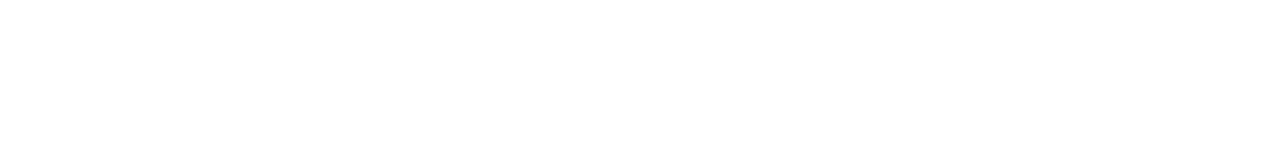
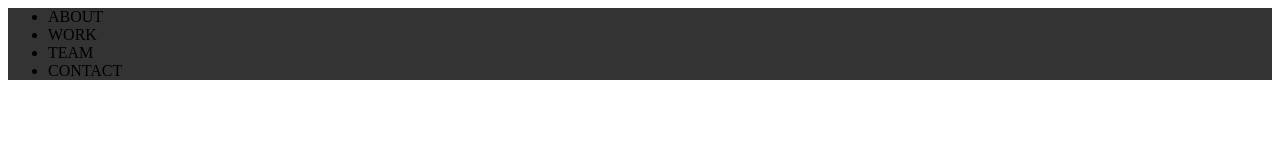
Before and after one commit to sundeepkamath/BroadwayWebsite, a plain HTML site: page index.html in a window 1280 px wide. Drawn offline with Linux system fonts and the light colour scheme.

Commit message:
Added basic items to the navbar

```diff
--- a/index.html
+++ b/index.html
@@ -1,8 +1,19 @@
 <html>
 	<head>
 		<title>Broadway</title>
+		<link type="text/css" rel="stylesheet" href="style.css">
 	</head>
 	<body>
+		<div class="header">
+			<div class="container">
+				<ul class="nav">
+					<li>ABOUT</li>
+					<li>WORK</li>
+					<li>TEAM</li>
+					<li>CONTACT</li>
+				</ul>
+			</div>
+		</div>
+	</body>
 
-	</body>
 </html>
--- a/style.css
+++ b/style.css
@@ -0,0 +1,3 @@
+.header{
+	background-color: #333333;
+}
```
